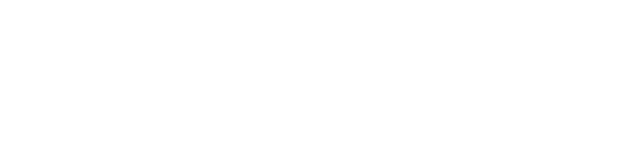
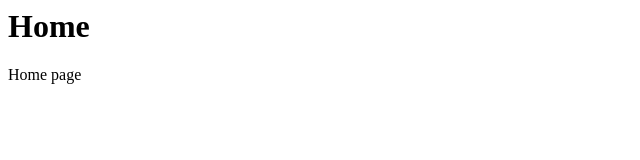
Before and after one commit to nanobiolog/web-test, a plain HTML site: page index.html in a window 1280 px wide. Shown: the whole page, without its empty margins (0-640 px from the left). Drawn offline with Linux system fonts and the light colour scheme.

Commit message:
some basic stuff

```diff
--- a/index.html
+++ b/index.html
@@ -1 +1,12 @@
-<!---->
+<!--create basic homepage-->
+<html>
+<head>
+<title>Home</title>
+</head>
+<body>
+<h1>Home</h1>
+<p>Home page</p>
+
+</body>
+
+</html>
```
